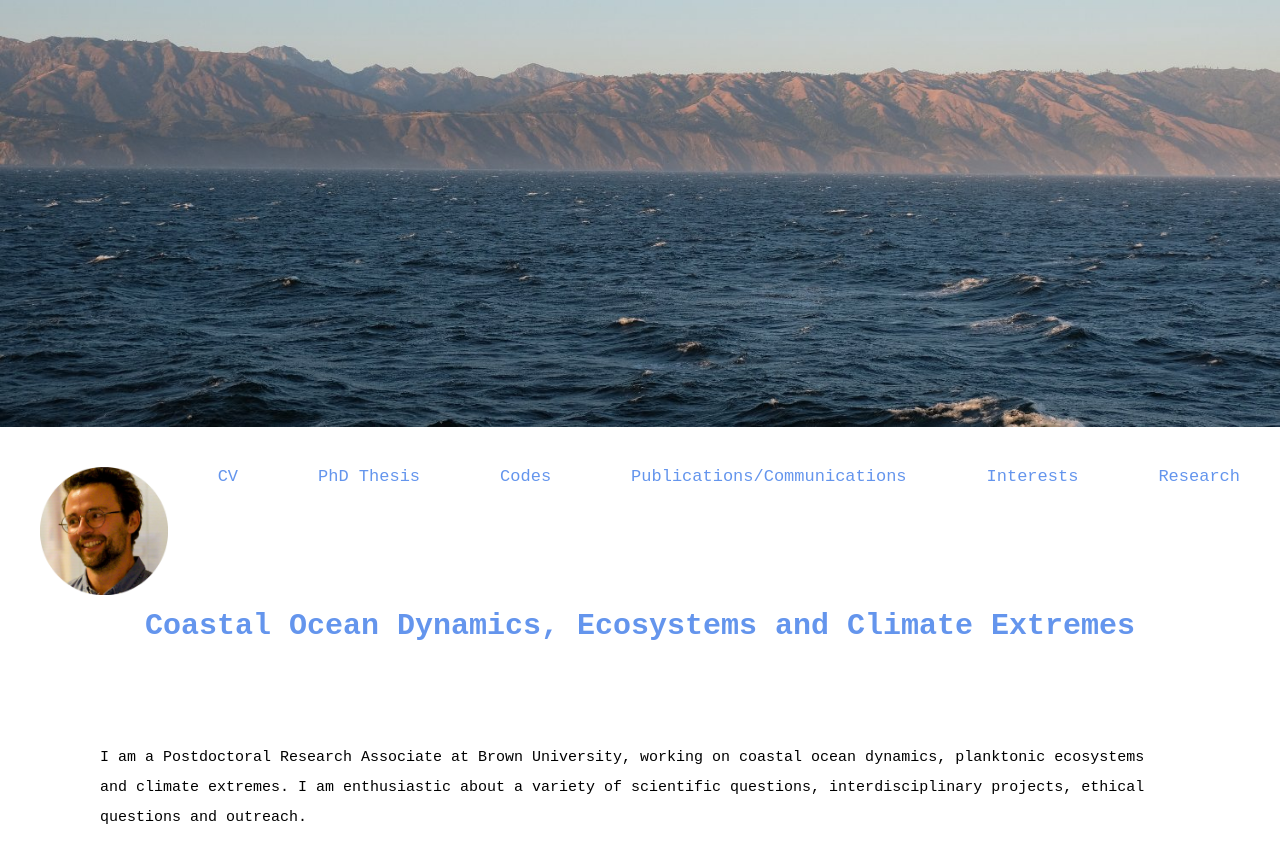
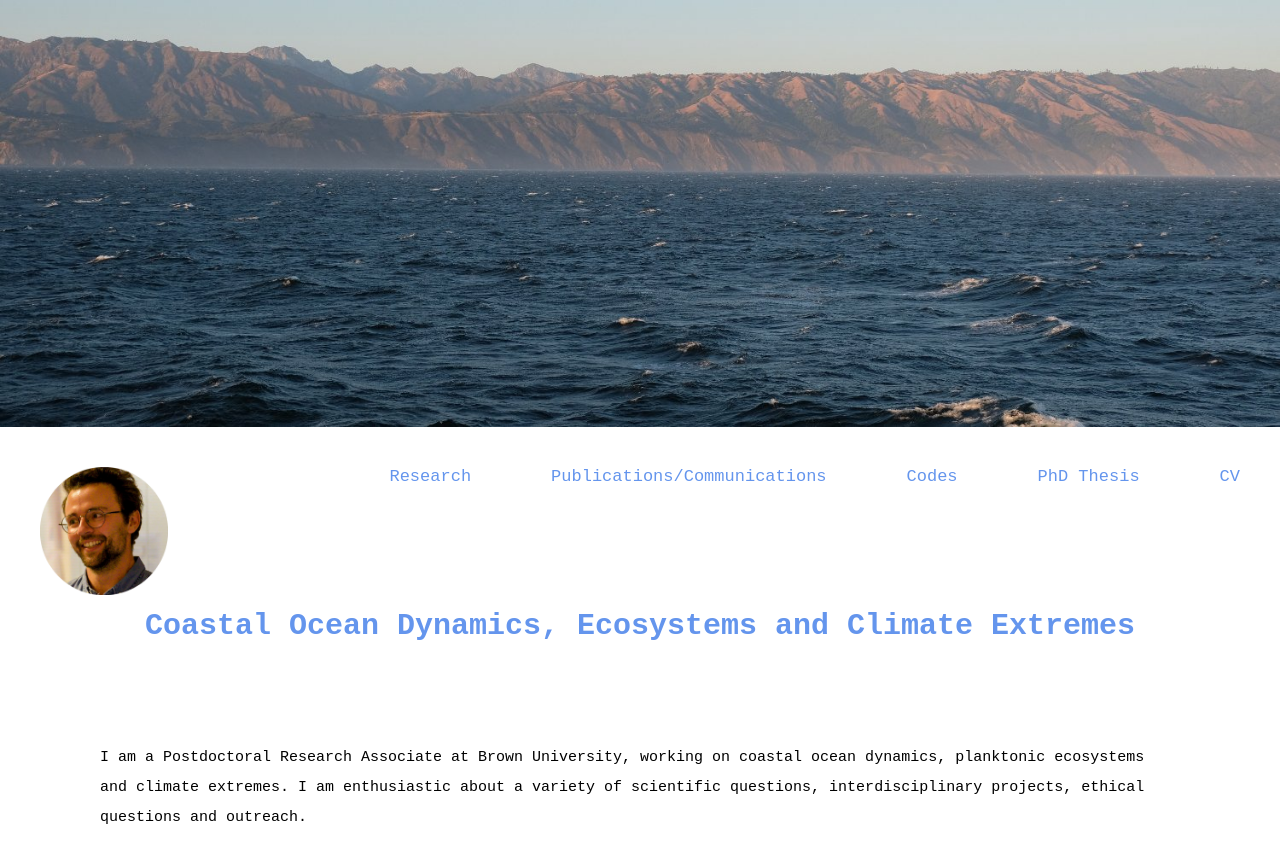
Before and after one commit to pierrechabert/pierrechabert.github.io, a Jekyll site: the page index.html, which Jekyll copies as it is, in a window 1280 px wide and 900 px high. Shown: the top 863 px of the window. Built offline with Jekyll 4.4.1, drawn with Linux system fonts in a browser that asks for light colours.

Commit message:
Update index.html

```diff
--- a/index.html
+++ b/index.html
@@ -54,13 +54,13 @@
 <!-- <div style="display:flex; flex-direction:row; justify-content: center; align-items: center"> -->
 <div>
        <img src="Image-pchabert.png"  width="10%" style="margin-left:40px; margin-top:40px">
+       <a href="https://theses.hal.science/tel-04137252" class="href-style-fit" target="_blank">CV</a>
+       <a href="https://theses.hal.science/tel-04137252" class="href-style-fit" target="_blank">PhD Thesis</a>
+       <a href="https://github.com/pierrechabert" class="href-style-fit" target="_blank">Codes</a>
+       <a href="https://scholar.google.com/citations?user=19aQSe0AAAAJ&hl=en&oi=ao" class="href-style-fit" target="_blank">Publications/Communications</a>
+<!--        <a href="https://pierrechabert.github.io/Interests" class="href-style-fit">Interests</a> -->
+       <a href="https://pierrechabert.github.io/Research" class="href-style-fit">Research</a>
     <!--    <a href="https://pierrechabert.github.io/About" class="href-style-fit">About</a> -->
-       <a href="https://pierrechabert.github.io/Research" class="href-style-fit">Research</a>
-       <a href="https://pierrechabert.github.io/Interests" class="href-style-fit">Interests</a>
-       <a href="https://scholar.google.com/citations?user=19aQSe0AAAAJ&hl=en&oi=ao" class="href-style-fit" target="_blank">Publications/Communications</a>
-       <a href="https://github.com/pierrechabert" class="href-style-fit" target="_blank">Codes</a>
-       <a href="https://theses.hal.science/tel-04137252" class="href-style-fit" target="_blank">PhD Thesis</a>
-       <a href="https://theses.hal.science/tel-04137252" class="href-style-fit" target="_blank">CV</a>
 
 </div>
 
```
